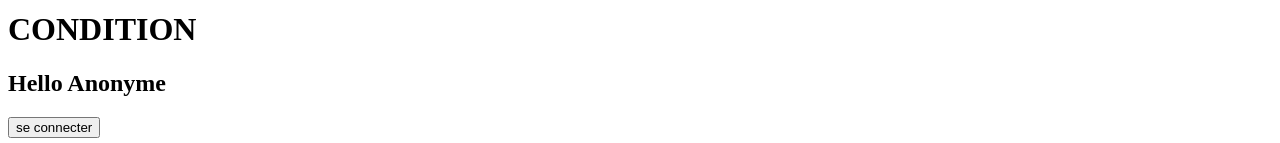
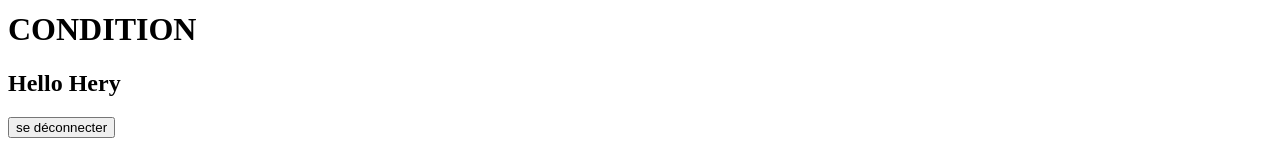
Before and after one commit to slayerblast/ProjetVueJS, a Vue app: page / in a window 1280 px wide. Both pictures are taken after a click on the button "se connecter". Shown: the part 658-801 px from the top of the page. Built offline with nearby package versions, Linux system fonts and the light colour scheme.

Commit message:
non c'est celui la qui marchegit add src/components/Condition.vue !

```diff
--- a/src/components/Condition.vue
+++ b/src/components/Condition.vue
@@ -1,24 +1,23 @@
 <script setup>
 import {ref} from "vue"
-let a = false;
 
-const user = ref({id: 0, name:"Hery", log:a})
+
+const user = ref(null)
 
 function Connexion(){
- a = true
- console.log(a)
+user.value = {id: 0, name:"Hery"}
+
 }
 
 function Deconnexion(){
- a = false
- console.log(a)
+user.value = null
 }
 </script>
 
 <template>
 <h1>CONDITION</h1>
-<h2 v-if="user.log">Hello {{user.name}}</h2>
+<h2 v-if="user">Hello {{user.name}}</h2>
 <h2 v-else>Hello Anonyme</h2>
-<button v-if="user.log" @click="Deconnexion()">se déconnecter</button>
+<button v-if="user" @click="Deconnexion()">se déconnecter</button>
 <button v-else @click="Connexion()">se connecter</button>
 </template>
```
